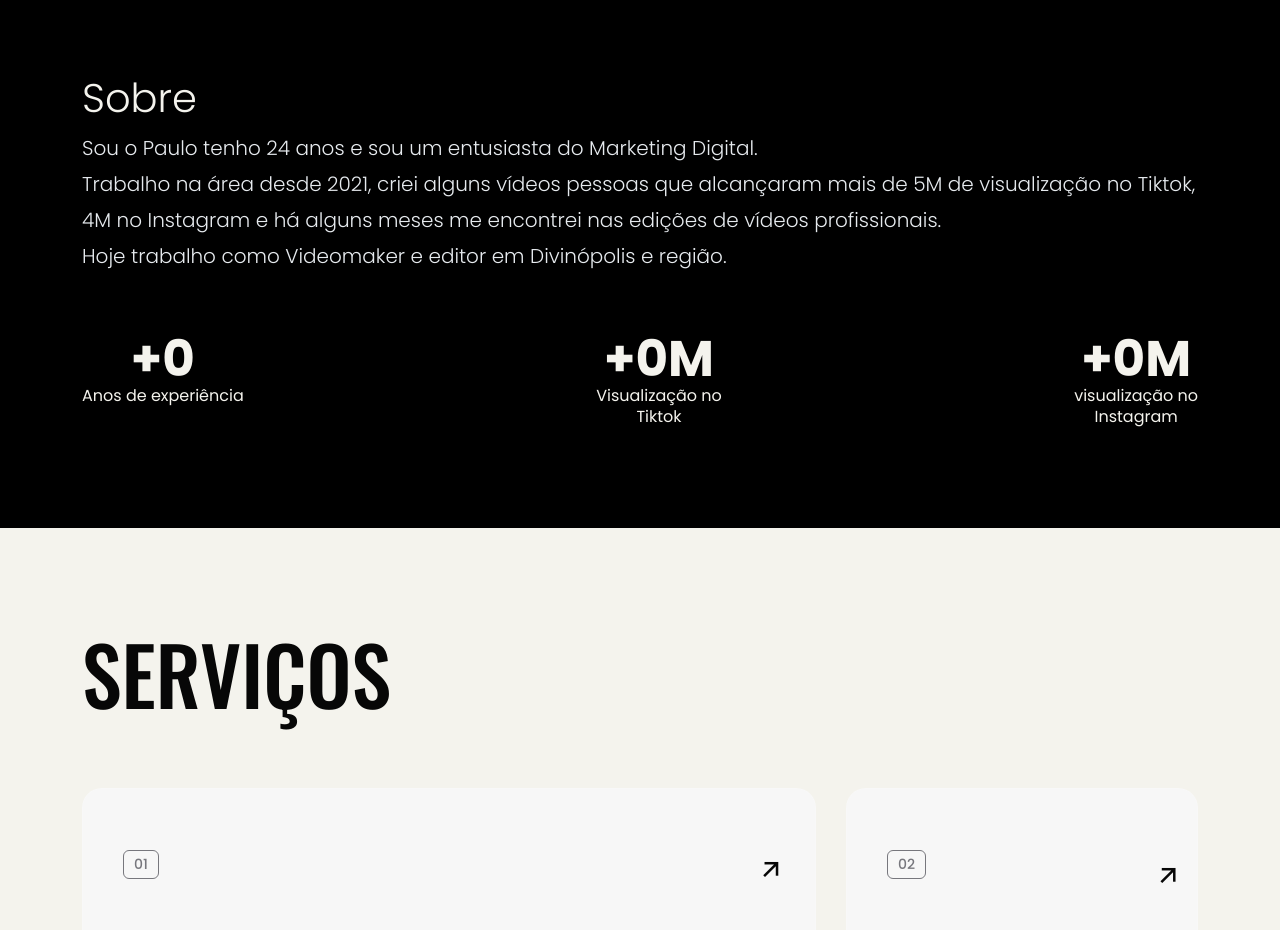
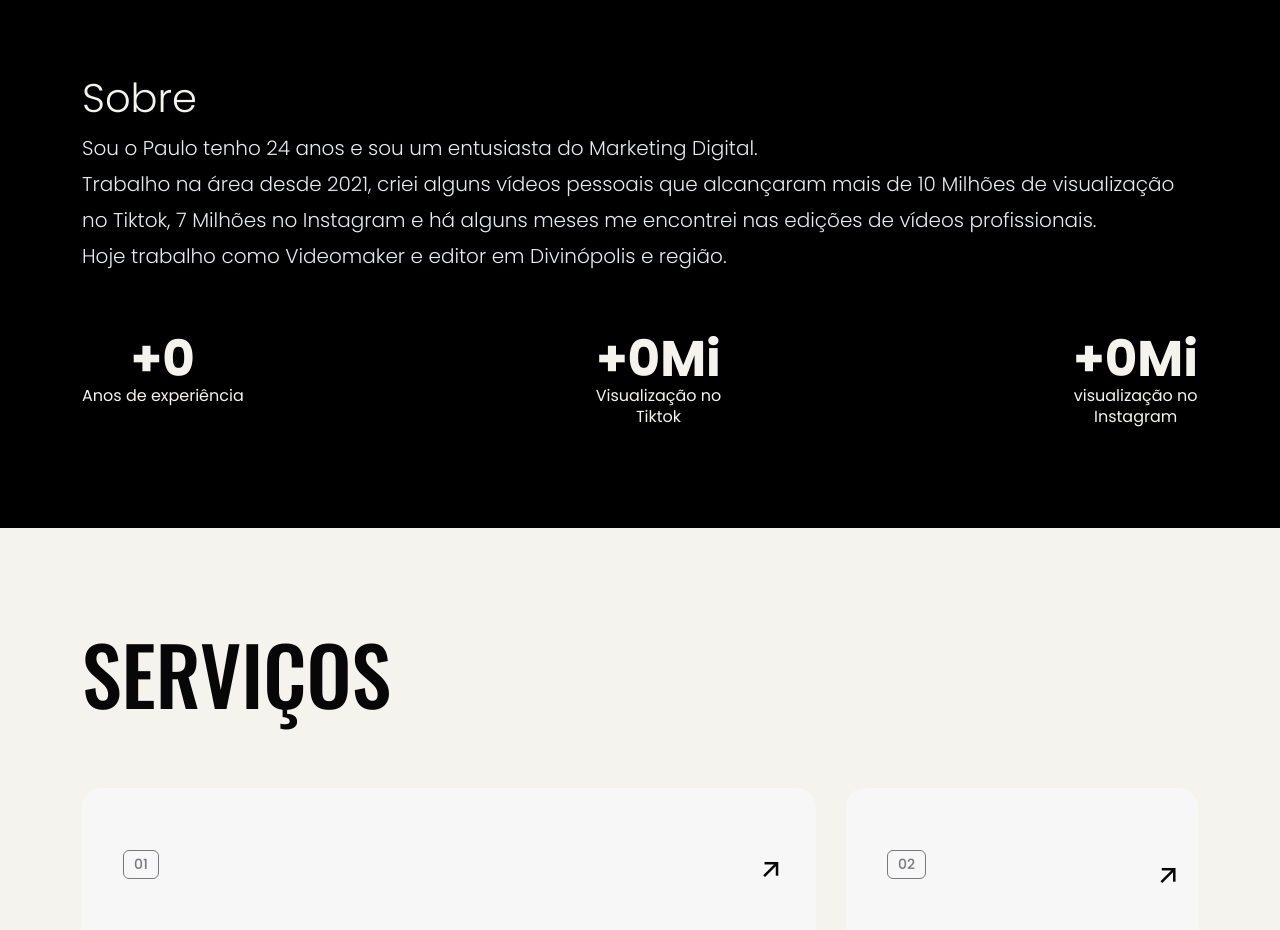
Before and after one commit to FrancaMonk/Daldegan, a plain HTML site: page index.html in a window 1280 px wide. Shown: the part 900-1830 px from the top of the page. Drawn offline with nearby package versions, Linux system fonts and the light colour scheme; a script that the page names is missing.

Commit message:
Commit Infos 1405

```diff
--- a/assets/css/style.css
+++ b/assets/css/style.css
@@ -1310,7 +1310,7 @@ html {
 }
 
 .hero-counter-area .count-text.k-plus::after {
-    content: 'M';
+    content: 'Mi';
 }
 
 .hero-counter-area .count-text.percent:before {
@@ -1318,7 +1318,7 @@ html {
 }
 
 .hero-counter-area .count-text.percent::after {
-    content: 'M';
+    content: 'Mi';
 }
 
 .hero-counter-area .counter-title {
--- a/index.html
+++ b/index.html
@@ -220,8 +220,8 @@
                     <h2 class="about-pre-title">Sobre</h2>
                     <div class="about-content-part wow fadeInUp delay-0-2s">
                         <p>Sou o Paulo tenho 24 anos e sou um entusiasta do Marketing Digital.<br>
-                            Trabalho na área desde 2021, criei alguns vídeos pessoas que alcançaram mais
-                            de 5M de visualização no Tiktok, 4M no Instagram e há alguns meses me encontrei nas edições
+                            Trabalho na área desde 2021, criei alguns vídeos pessoais que alcançaram mais
+                            de 10 Milhões de visualização no Tiktok, 7 Milhões no Instagram e há alguns meses me encontrei nas edições
                             de vídeos profissionais.<br>
                             Hoje trabalho como Videomaker e editor em Divinópolis e região.</p>
                     </div>
@@ -232,11 +232,11 @@
                             <span class="counter-title">Anos de experiência</span>
                         </div>
                         <div class="counter-item counter-text-wrap">
-                            <span class="count-text k-plus" data-speed="3000" data-stop="5">0</span>
+                            <span class="count-text k-plus" data-speed="3000" data-stop="10">0</span>
                             <span class="counter-title">Visualização no<br> Tiktok</span>
                         </div>
                         <div class="counter-item counter-text-wrap">
-                            <span class="count-text percent" data-speed="3000" data-stop="4">0</span>
+                            <span class="count-text percent" data-speed="3000" data-stop="7">0</span>
                             <span class="counter-title">visualização no<br> Instagram</span>
                         </div>
                     </div>
```
